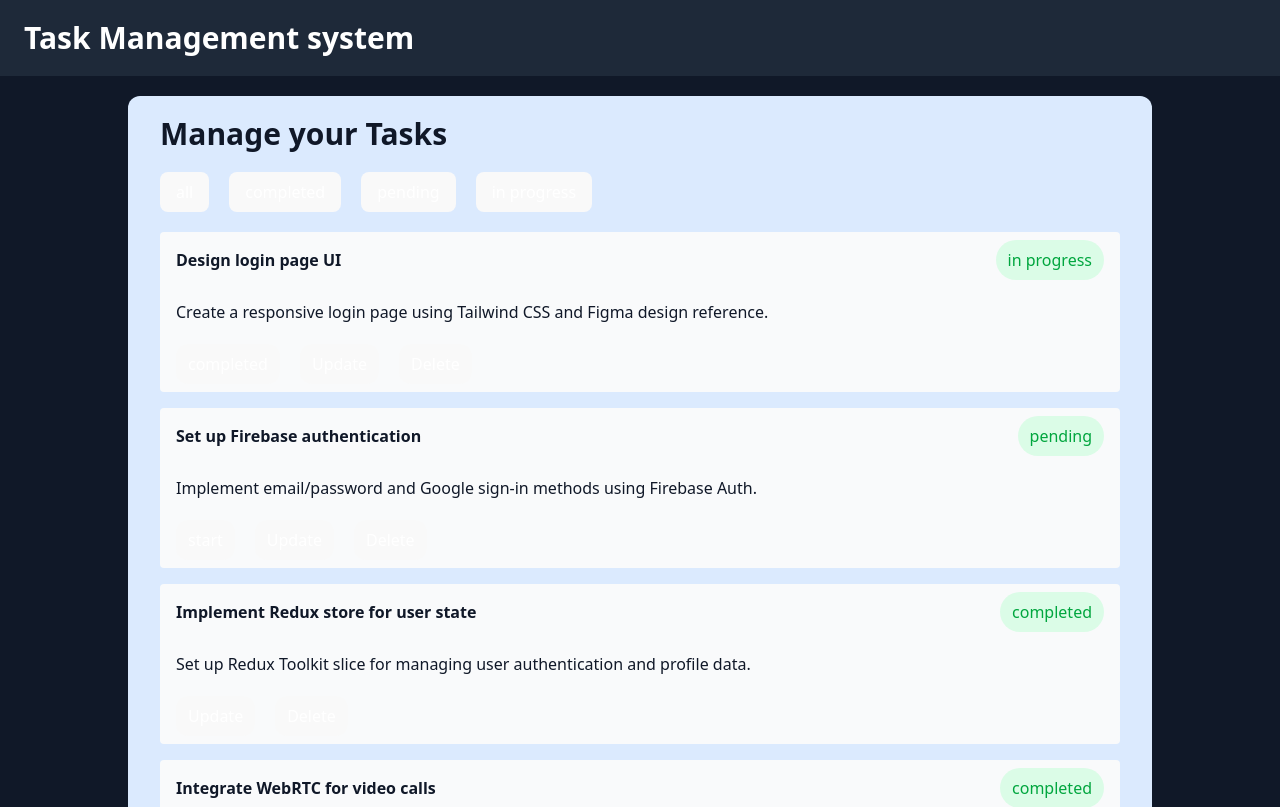
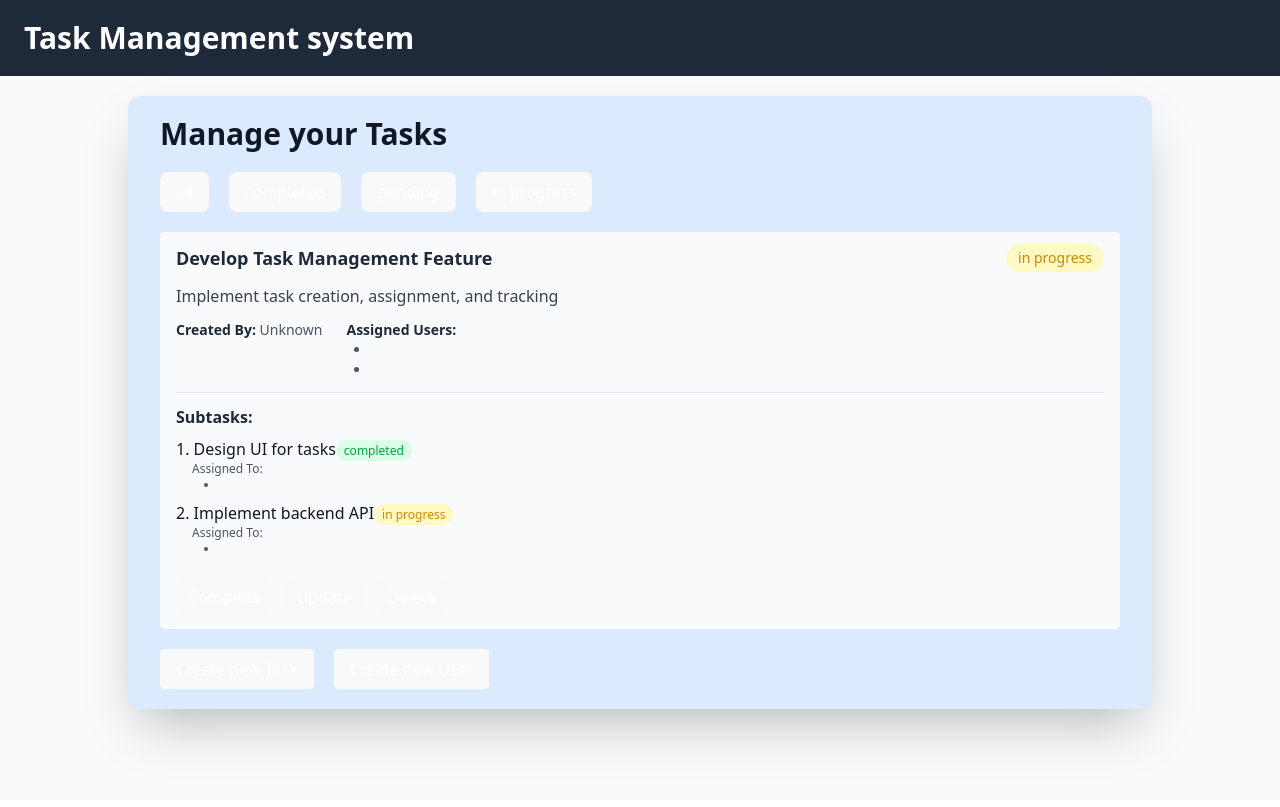
Before and after one commit to Debaraj-stha/taskmanagementsystem, a React (Vite) app: page / in a window 1280 px wide. Shown: the top 807 px of the page. Built offline with nearby package versions, Linux system fonts and the light colour scheme; no server answers.

Commit message:
creating userform

```diff
--- a/src/components/ui/Input.tsx
+++ b/src/components/ui/Input.tsx
@@ -10,7 +10,7 @@ interface InputProps{
 const Input = ({name,value,type,placeholder,onChange,label}:InputProps) => {
   return (
    <div className='my-2 flex-1'>
-    <label htmlFor={name}>{label}</label>
+    <label htmlFor={name} className='text-gray-900'>{label}</label>
      <input
     type={type}
     className='rounded px-3 py-2 border-2 text-white bg-gray-800 border-white/10 w-full'
--- a/src/context/TaskContext.tsx
+++ b/src/context/TaskContext.tsx
@@ -19,43 +19,31 @@ setMessage:(val:string)=>void
 }
 
 const TaskContext = createContext<TaskContextValue|null>(null)
-export const staticTasks: Task[] = [
-  {
-    id: "1",
-    title: "Design login page UI",
-    status: "in progress",
-    due_date: new Date("2025-11-15"),
-    description: "Create a responsive login page using Tailwind CSS and Figma design reference."
-  },
-  {
-    id: "2",
-    title: "Set up Firebase authentication",
-    status: "pending",
-    due_date: new Date("2025-11-13"),
-    description: "Implement email/password and Google sign-in methods using Firebase Auth."
-  },
-  {
-    id: "3",
-    title: "Implement Redux store for user state",
-    status: "completed",
-    due_date: new Date("2025-11-10"),
-    description: "Set up Redux Toolkit slice for managing user authentication and profile data."
-  },
-  {
-    id: "4",
-    title: "Integrate WebRTC for video calls",
-    status: "completed",
-    due_date: new Date("2025-11-20"),
-    description: "Build real-time video call functionality using WebRTC and Socket.IO."
-  },
-  {
-    id: "5",
-    title: "Deploy app to Vercel",
-    status: "pending",
-    due_date: new Date("2025-11-18"),
-    description: "Prepare the project for production deployment and connect to custom domain."
-  }
-]
+const staticTasks: Task []=[ {
+  id: 'task-001',
+  title: 'Develop Task Management Feature',
+  description: 'Implement task creation, assignment, and tracking',
+  status: 'in progress',
+  createdBy: { id: 'u1', username: 'Alice' },
+  assignedUsers: [
+    { id: 'u2', username: 'Bob' },
+    { id: 'u3', username: 'Carol' },
+  ],
+  subtasks: [
+    {
+      id: 'sub-001',
+      title: 'Design UI for tasks',
+      status: 'completed',
+      assignedUsers: [{ id: 'u2', username: 'Bob' }],
+    },
+    {
+      id: 'sub-002',
+      title: 'Implement backend API',
+      status: 'in progress',
+      assignedUsers: [{ id: 'u3', username: 'Carol' }],
+    },
+  ],
+}]
 
 
 
@@ -137,7 +125,7 @@ useEffect(() => {
             const res=await apiHelper(`${url}/task_details/`, {
                 method: "GET",
             })
-            setTasks(res)
+            setTasks(res.tasks)
         } catch (error:any) {
             setMessage(error)
         }
@@ -167,7 +155,7 @@ useEffect(() => {
 
             })
             const updatedTasks=tasks.map((t)=>t.id==id? {...t,status}:t)
-            setTasks(updatedTasks)
+            // setTasks(updatedTasks)
          setMessage(`Task status updated to '${status}' succesafully`)
         } catch (error:any) {
            setMessage(error)
--- a/src/feature/task/ActionButtons.tsx
+++ b/src/feature/task/ActionButtons.tsx
@@ -1,13 +1,76 @@
 
+import { useState } from 'react'
 import { useTask } from '../../context/TaskContext'
+import Modal from '../../components/ui/Modal'
+import Input from '../../components/ui/Input'
+import type { User } from './type'
+import apiHelper from '../../utils/apiHelper'
+import PopupMessage from './PopupMessage'
 
 const ActionButtons = () => {
-const{setOpened}=useTask()
+  const { setOpened, setMessage, message } = useTask()
+  const [isUserModalOpened, setUSerModalOpened] = useState(false)
+  const [user, setUSer] = useState<User>({ username: "" })
+  const [isSubmitting, setIsSubmitting] = useState(false)
+  const [isPopupOpen, setPopupOpen] = useState(false)
+
+  const submitForm = async () => {
+    try {
+      setIsSubmitting(true)
+      const url = import.meta.env.VITE_SERVER_URL
+      const res = await apiHelper(`${url}/create_user`, {
+        method: "POST",
+        data: { username: user.username }
+      })
+      console.log(res)
+    } catch (error) {
+      console.log(error)
+    }
+    finally {
+      setIsSubmitting(false)
+    }
+  }
+
+  if (isPopupOpen) {
+    return <PopupMessage onClose={() => {
+      setPopupOpen(false);
+      setUSerModalOpened(false)
+    }}
+      message={message}
+    />
+  }
+
+
+
+  if (isUserModalOpened) {
+    return <Modal onClose={() => setUSerModalOpened(false)}>
+      <div className='rounded-2xl min-w-md bg-gray-100'>
+        <h2 className='text-2xl font-bold'>Create New USer</h2>
+        <Input
+          name='username'
+          value={user.username}
+          label='Username'
+          onChange={(e) => setUSer({ username: e.target.value })}
+        />
+        <button
+          disabled={isSubmitting}
+          onClick={submitForm}
+          className='disabled:opacity-50 bg-blue-600 hover:bg-blue-700 transition-colors duration-100 text-white rounded py-2 px-4 cursor-pointer'>
+          Create</button>
+      </div>
+    </Modal>
+  }
   return (
-    <div className=''>
-        <button
-        onClick={()=>setOpened(true)}
-        className='bg-blue-600 hover:bg-blue-700 transition-colors duration-100 text-white rounded py-2 px-4 cursor-pointer disabled:opacity-50'>Create new Task</button>
+    <div className='flex gap-5 flex-row flex-wrap'>
+      <button
+        onClick={() => setOpened(true)}
+        className='bg-blue-600 hover:bg-blue-700 transition-colors duration-100 text-white rounded py-2 px-4 cursor-pointer disabled:opacity-50'>
+        Create new Task</button>
+
+      <button
+        onClick={() => setUSerModalOpened(true)}
+        className='bg-green-600 hover:bg-green-700 transition-colors duration-100 text-white rounded py-2 px-4 cursor-pointer disabled:opacity-50'>
+        Create new User</button>
     </div>
   )
 }
--- a/src/feature/task/CreateEditForm.tsx
+++ b/src/feature/task/CreateEditForm.tsx
@@ -27,7 +27,7 @@ const CreateEditForm = ({ task, handleChange, onClose, isEdit, id, isProcessing,
   }
   return (
     <div className='bg-white rounded-lg py-4 px-8  min-w-md flex flex-col gap-4'>
-      <h2 className='text-gray-900'>{isEdit ? "Edit Task" : "Create New Task"}</h2>
+      <h2 className='text-gray-900 font-bold text-2xl'>{isEdit ? "Edit Task" : "Create New Task"}</h2>
       <Input label='Title' name='title' value={task!.title ?? ""} onChange={handleChange} placeholder='Enter title here' />
       <Input label='Description' name='description' value={task!.description ?? ""} onChange={handleChange} placeholder='Enter description here' />
 
--- a/src/feature/task/RenderTasks.tsx
+++ b/src/feature/task/RenderTasks.tsx
@@ -3,21 +3,16 @@ import type { Task } from './type'
 import { useTask } from '../../context/TaskContext'
 import Modal from '../../components/ui/Modal'
 import CreateEditForm from './CreateEditForm'
-import { CgChevronRight } from 'react-icons/cg'
 import PopupMessage from './PopupMessage'
 
 const RenderTasks = () => {
-    const { tasks, getTasks, deleteTask, filteredTasks, updateStatus ,message} = useTask()
+    const { tasks, getTasks, deleteTask, filteredTasks, updateStatus, message } = useTask()
     const [isLoading, setLoading] = useState(false)
-
     const [isUpdating, setUpdating] = useState(false)
     const [isDeleting, setDeleting] = useState(false)
-    const [task, setTask] = useState<Task>({ title: "", description: "" })
+    const [task, setTask] = useState<Task>({ title: '', description: '', assignedUsers: [] })
     const [updateId, setUpdateId] = useState<string | null>(null)
-    const [slideUpId, setSlideUpId] = useState<string | null>(null)
     const [modalOpen, setModalOpen] = useState(false)
-
-
 
     const handleDelete = async (id: string) => {
         try {
@@ -28,18 +23,10 @@ const RenderTasks = () => {
         }
     }
 
-
-
     const handleChange = (e: React.ChangeEvent<HTMLInputElement>) => {
         const { name, value } = e.target
-        setTask((prev) => {
-            if (!prev) {
-                return { title: "", description: "", [name]: value } as Task
+        setTask((prev) => ({ ...prev, [name]: value }))
     }
-            return { ...prev, [name]: value }
-        })
-    }
-
 
     useEffect(() => {
         (async () => {
@@ -50,12 +37,12 @@ const RenderTasks = () => {
                 setLoading(false)
             }
         })()
-
     }, [])
 
-
+    // === MODALS ===
     if (updateId) {
-        return <Modal onClose={() => setUpdateId(null)}>
+        return (
+            <Modal onClose={() => setUpdateId(null)}>
                 <CreateEditForm
                     handleChange={handleChange}
                     isEdit={true}
@@ -64,96 +51,164 @@ const RenderTasks = () => {
                     id={updateId}
                     task={task}
                     onClose={() => {
-                    setUpdateId(null);
-                    setUpdating(false);
-                    setTask({ title: "", description: "" })
+                        setUpdateId(null)
+                        setUpdating(false)
                     }}
                 />
             </Modal>
+        )
+    }
+
+    if (modalOpen) {
+        return <PopupMessage onClose={() => setModalOpen(false)} message={message} />
+    }
+
+    //subtasks
+
+    const Subtasks = ({ t }: { t: Task }) => {
+        return <div className="border-t border-gray-200 pt-3 space-y-2">
+            <h4 className="font-semibold text-gray-800">Subtasks:</h4>
+            <ol className="list-disc list-inside space-y-2">
+                {(t.subtasks ?? []).map((sub, i) => (
+                    <li key={i} className="space-y-1 list-decimal">
+                        <>
+                            <span>{sub.title}</span>
+                            <span
+                                className={`text-xs rounded-full px-2 py-0.5 ${sub.status === 'completed'
+                                    ? 'bg-green-100 text-green-600'
+                                    : sub.status === 'in progress'
+                                        ? 'bg-yellow-100 text-yellow-600'
+                                        : 'bg-gray-100 text-gray-600'
+                                    }`}
+                            >
+                                {sub.status}
+                            </span>
+                        </>
+
+                        {/* SUBTASK ASSIGNED USERS */}
+                        <div className="ml-4 text-xs text-gray-600">
+                            <span className="font-medium">Assigned To:</span>{' '}
+                            {sub.assignedUsers?.length ? (
+                                <ul className="list-disc list-inside ml-3">
+                                    {sub.assignedUsers.map((user, j) => (
+                                        <li key={j}>{user.name}</li>
+                                    ))}
+                                </ul>
+                            ) : (
+                                <span>None</span>
+                            )}
+                        </div>
+                    </li>
+                ))}
+            </ol>
+        </div>
     }
 
 
-    if (modalOpen) {
-
-
-        return (
-            <PopupMessage
-                onClose={() => {
-                    setModalOpen(false);
-                }}
-                message={message}
-            />
-        );
-    }
-
-
-
-    return (
-        <div className='space-y-4 max-h-screen overflow-scroll '>
-            {
-                isLoading ?
-                    <p className='text-blue-600 font-semibold animate-pulse'>Loading...</p>
-                    : tasks!.length == 0 ? <p className='text-center font-semibold'>No tasks available</p>
-                        :
-                        (filteredTasks.length > 0 ? filteredTasks : tasks).map((t, index) => (
-                            <div key={index} className='bg-gray-50 px-4 py-2 rounded hover:bg-gray-100 transition-colors space-y-5'>
-                                <div className='flex justify-between items-center'>
-                                    <h2 className='font-semibold'>{t.title}</h2>
-                                    <p className='rounded-4xl bg-green-100 text-green-600 py-2 px-3'>{t.status}</p>
-
-                                </div>
-                                <p>{t.description}</p>
-                                {/* <button
-                                    onClick={() => setSlideUpId(prev => !prev ? t.id! : null)}
-                                    className='rounded-lg bg-blue-200 px-3 py-1 hover:bg-blue-300'><CgChevronRight className='text-blue-500' size={20} /></button>
-                                 */}
-                                {/* {
-                                    slideUpId === t.id && ( */}
-                                <div className='flex gap-5'>
-                                    {
-                                        (t.status !== "completed" && t.status !== "in progress") &&
+    //action buttons
+    const ActionButtons = ({ t }: { t: Task }) => {
+        return <div className="flex flex-wrap gap-3 pt-2">
+            {t.status !== 'completed' && t.status !== 'in progress' && (
                 <button
                     disabled={isUpdating}
-                                            onClick={async () => {
-                                                await updateStatus(t.id!, "in progress")
-                                            }}
-                                            className='bg-yellow-500 hover:bg-yellow-600 cursor-pointer rounded-xl px-3 py-2 text-white disabled:opacity-50'>
-                                            start
+                    onClick={async () => await updateStatus(t.id!, 'in progress')}
+                    className="bg-yellow-500 hover:bg-yellow-600 text-white rounded-xl px-3 py-2 disabled:opacity-50"
+                >
+                    Start
                 </button>
-                                    }
-                                    {
-                                        (t.status !== "pending" && t.status !== "completed") &&
+            )}
+            {t.status !== 'pending' && t.status !== 'completed' && (
                 <button
                     disabled={isUpdating}
-                                            onClick={async () => {
-                                                await updateStatus(t.id!, "completed")
-                                            }}
-                                            className='bg-blue-500 hover:bg-blue-600 cursor-pointer rounded-xl px-3 py-2 text-white disabled:opacity-50'>
-                                            completed</button>
-                                    }
+                    onClick={async () => await updateStatus(t.id!, 'completed')}
+                    className="bg-blue-500 hover:bg-blue-600 text-white rounded-xl px-3 py-2 disabled:opacity-50"
+                >
+                    Complete
+                </button>
+            )}
             <button
                 disabled={isUpdating}
                 onClick={() => {
-                                            setUpdateId(t.id!);
+                    setUpdateId(t.id!)
                     setTask(t)
                 }}
-                                        className='bg-green-500 hover:bg-green-600 cursor-pointer rounded-xl px-3 py-2 text-white disabled:opacity-50'>
-                                        Update</button>
+                className="bg-green-500 hover:bg-green-600 text-white rounded-xl px-3 py-2 disabled:opacity-50"
+            >
+                Update
+            </button>
             <button
                 disabled={isDeleting}
                 onClick={() => {
-                                            if (window.confirm("Are you sure want to delete this task?This can't be undone.")) {
+                    if (window.confirm("Are you sure you want to delete this task? This can't be undone.")) {
                         handleDelete(t.id!)
                     }
                 }}
-                                        className='bg-red-500 cursor-pointer hover:bg-red-600 text-white rounded-xl px-3 py-2 disabled:opacity-50'>Delete</button>
+                className="bg-red-500 hover:bg-red-600 text-white rounded-xl px-3 py-2 disabled:opacity-50"
+            >
+                Delete
+            </button>
         </div>
-                                {/* )
-                                } */}
+    }
+
+    // === TASK LIST ===
+    return (
+        <div className="space-y-4 max-h-screen overflow-scroll">
+            {isLoading ? (
+                <p className="text-blue-600 font-semibold animate-pulse">Loading...</p>
+            ) : tasks?.length === 0 ? (
+                <p className="text-center font-semibold">No tasks available</p>
+            ) : (
+                (filteredTasks.length > 0 ? filteredTasks : tasks).map((t, index) => (
+                    <div
+                        key={index}
+                        className="bg-gray-50 px-4 py-3 rounded hover:bg-gray-100 transition-colors space-y-3 shadow-sm"
+                    >
+                        {/* HEADER */}
+                        <div className="flex justify-between items-center">
+                            <h2 className="font-semibold text-lg text-gray-800">{t.title}</h2>
+                            <span
+                                className={`rounded-4xl px-3 py-1 text-sm font-medium ${t.status === 'completed'
+                                    ? 'bg-green-100 text-green-600'
+                                    : t.status === 'in progress'
+                                        ? 'bg-yellow-100 text-yellow-600'
+                                        : 'bg-gray-100 text-gray-600'
+                                    }`}
+                            >
+                                {t.status}
+                            </span>
+                        </div>
+
+                        {/* DESCRIPTION */}
+                        <p className="text-gray-700">{t.description}</p>
+
+                        {/* META INFO */}
+                        <div className="flex flex-wrap gap-6 text-sm text-gray-600">
+                            <p>
+                                <span className="font-semibold text-gray-800">Created By:</span>{' '}
+                                {t.createdBy?.name || 'Unknown'}
+                            </p>
+                            <div>
+                                <span className="font-semibold text-gray-800">Assigned Users:</span>{' '}
+                                {t.assignedUsers?.length ? (
+                                    <ul className="list-disc list-inside ml-2">
+                                        {t.assignedUsers.map((user, i) => (
+                                            <li key={i}>{user.name}</li>
+                                        ))}
+                                    </ul>
+                                ) : (
+                                    <span>No assigned users</span>
+                                )}
+                            </div>
+                        </div>
+
+                        {/* SUBTASKS */}
+                        {(t.subtasks ?? []).length > 0 && <Subtasks t={t} />}
+
+                        {/* ACTION BUTTONS */}
+                        <ActionButtons t={t} />
                     </div>
                 ))
-            }
-
+            )}
         </div>
     )
 }
--- a/src/feature/task/type.ts
+++ b/src/feature/task/type.ts
@@ -1,9 +1,33 @@
-export interface Task{
-    title:string
-    id?:string
-    status?:string
-    due_date?:Date
-    start_date?:Date
-    description:string
-    assigned_names?:string[]
+export interface User {
+  id?: string
+  username: string
+  email?: string
+  avatarUrl?: string
 }
+
+export interface Subtask {
+  id?: string
+  title: string
+  description?: string
+  status?: 'pending' | 'in progress' | 'completed'
+  start_date?: Date
+  due_date?: Date
+
+  assignedUsers: User[]       // users responsible for the subtask
+  assigned_names?: string[]   // optional cached names
+}
+
+export interface Task {
+  id?: string
+  title: string
+  description: string
+  status?: 'pending' | 'in progress' | 'completed'
+  start_date?: Date
+  due_date?: Date
+
+  createdBy?: User
+  assignedUsers: User[]
+  assigned_names?: string[]
+
+  subtasks?: Subtask[]        // each subtask can have its own assignees
+}
--- a/src/pages/Homepage.tsx
+++ b/src/pages/Homepage.tsx
@@ -3,47 +3,58 @@ import Header from '../components/common/Header'
 import Tasks from '../feature/Tasks'
 import { useTask } from '../context/TaskContext'
 import Modal from '../components/ui/Modal'
-
 import type { Task } from '../feature/task/type'
 import CreateEditForm from '../feature/task/CreateEditForm'
 
 const Homepage = () => {
-  const { isOpened ,setOpened} = useTask()
+  const { isOpened, setOpened } = useTask()
   const [isProcessing, setProcessing] = useState(false)
-  const [task, setTask] = useState<Task>({ title: "", description: "", due_date: new Date() })
-  const handleChange = (e: React.ChangeEvent<HTMLInputElement>) => {
+
+
+  const [task, setTask] = useState<Task>({
+    title: '',
+    description: '',
+    due_date: new Date(),
+    assignedUsers: [],
+  })
+
+  const handleChange = (e: React.ChangeEvent<HTMLInputElement | HTMLTextAreaElement>) => {
     const { name, value } = e.target
-    setTask((prev) => {
-      if (!prev) {
-        return { title: "", description: "", [name]: value } as Task
+    setTask((prev) => ({
+      ...prev,
+      [name]: value,
+    }))
   }
-      return { ...prev, [name]: value }
-    })
-  }
+
   if (isOpened) {
-    return <Modal onClose={()=>setOpened(false)}>
+    return (
+      <Modal onClose={() => setOpened(false)}>
         <CreateEditForm
           task={task}
           isProcessing={isProcessing}
           setProcessing={setProcessing}
           handleChange={handleChange}
-    onClose={()=>{
-      setProcessing(false);
-      setOpened(false);
-      setTask({title:"",description:""})
-
+          onClose={() => {
+            setProcessing(false)
+            setOpened(false)
+            setTask({
+              title: '',
+              description: '',
+              due_date: new Date(),
+              assignedUsers: [],
+            })
           }}
         />
       </Modal>
+    )
   }
 
   return (
-    <div className='flex flex-col gap-5 bg-gray-900'>
+    <div className="flex flex-col gap-5 bg-gray-50 min-h-screen">
       <Header />
-      <div className='w-5xl mx-auto bg-blue-100 text-gray-900 rounded-xl py-5 px-8'>
+      <div className="w-5xl mx-auto bg-blue-100 shadow-2xl text-gray-900 rounded-xl py-5 px-8">
         <Tasks />
       </div>
-
     </div>
   )
 }
--- a/src/utils/apiHelper.tsx
+++ b/src/utils/apiHelper.tsx
@@ -16,7 +16,8 @@ const response=await fetch(url,{
 })
 
 const res=await response.json()
-if(response.status==200) return res.tasks
+console.log(res)
+if(response.status==200) return res
 throw new Error(res.error||res.message||"API error")
 
 } catch (error) {
```
Lines whose indentation alone changed are shown as unchanged.
